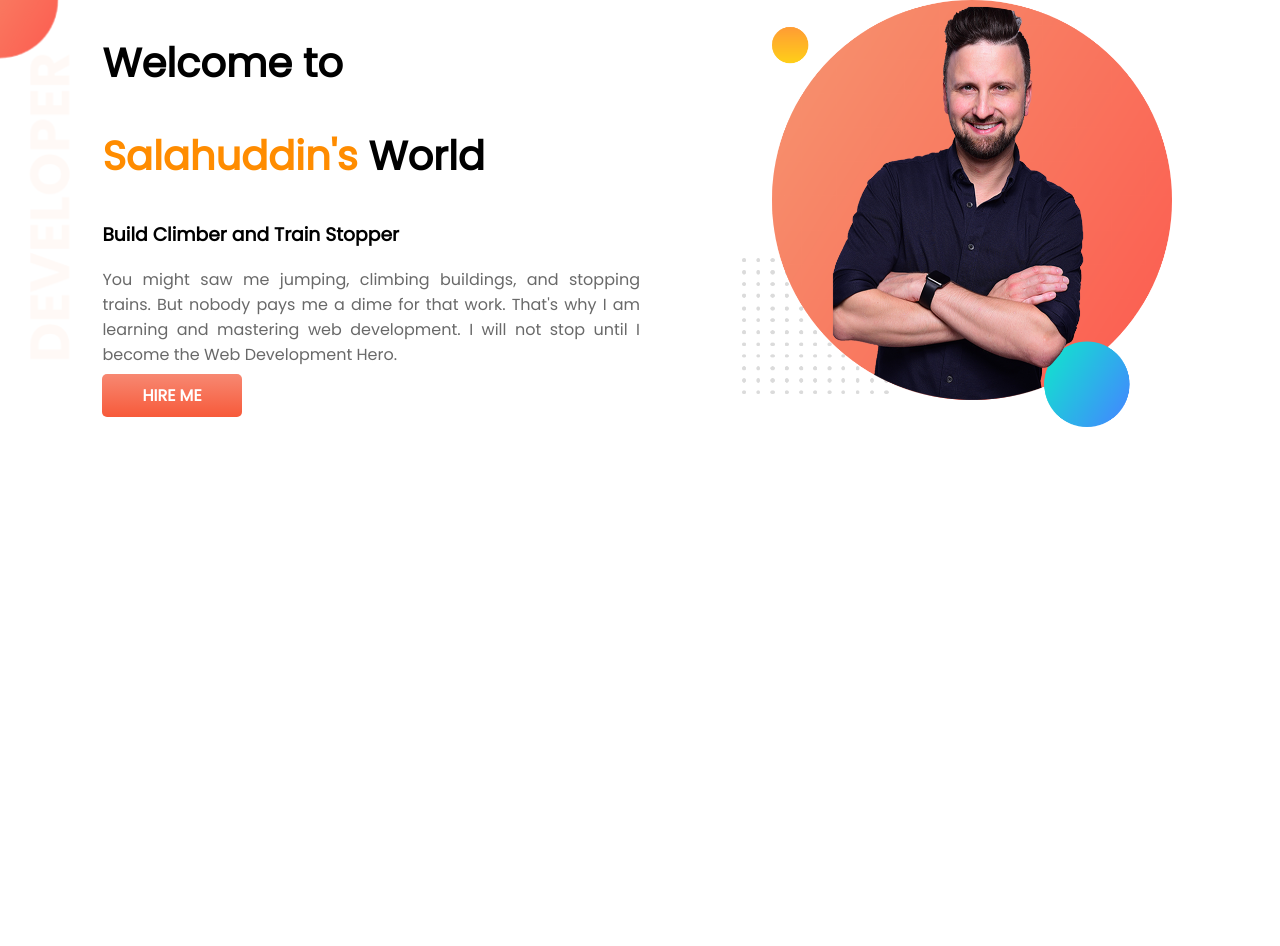
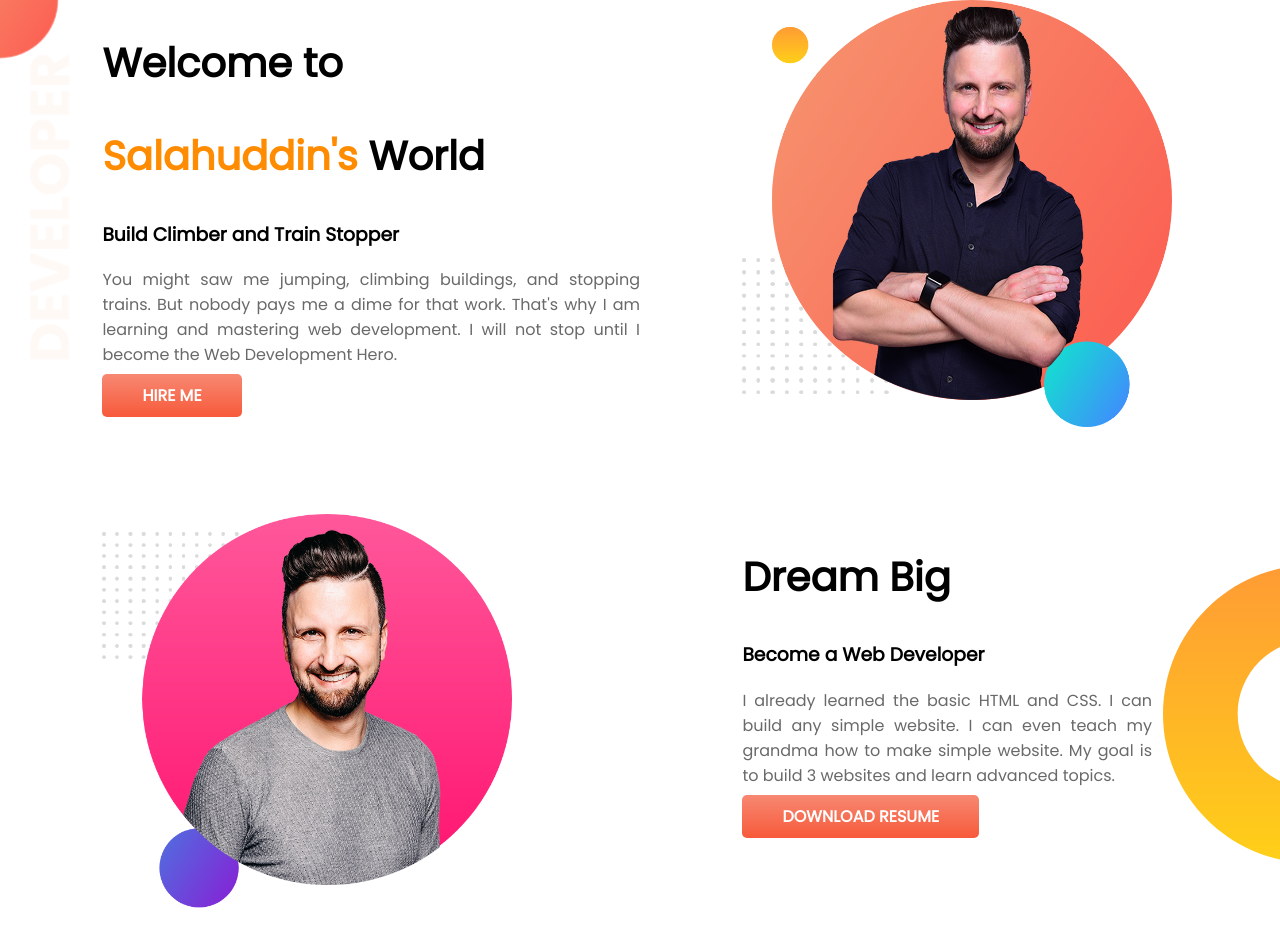
Before and after one commit to mohammadsalahuddin565/Developer-Portfolio, a plain HTML site: page index.html in a window 1280 px wide. Before the commit the page ends 800 px from the top, so only its background shows below. Drawn offline with Linux system fonts and the light colour scheme.

Commit message:
dream-big section added

```diff
--- a/index.html
+++ b/index.html
@@ -32,6 +32,20 @@
         </div>
     </section>
 
+    <section class="dream-big">
+        <div class="half-width">
+            <img src="images/image2.png" alt="image2">
+        </div>
+        <div class="half-width">
+            <h1>Dream Big</h1>
+            <h3>Become a Web Developer</h3>
+            <p>I already learned the basic HTML and CSS. I can build any simple website. I can even teach my grandma how
+                to make simple website. My goal is to build 3 websites and learn advanced topics.</p>
+            <a class="link-button" target="blank" href="https://www.linkedin.com/company/programminghero/">DOWNLOAD
+                RESUME</a>
+        </div>
+    </section>
+
 
 </body>
 
--- a/style.css
+++ b/style.css
@@ -19,6 +19,7 @@ p {
 
 section {
     display: flex;
+    margin-bottom: 80px;
 }
 
 .half-width {
@@ -44,3 +45,18 @@ section {
     background-image: url(images/top-banner.png);
     background-repeat: no-repeat;
 }
+
+.dream-big > .half-width{
+    padding-right: 10%;
+}
+
+.dream-big .half-width img{
+    width: 100%;
+}
+
+.dream-big{
+    background-image: url(images/dream-bg.png);
+    background-repeat: no-repeat;
+    background-position: right;
+
+}
```
